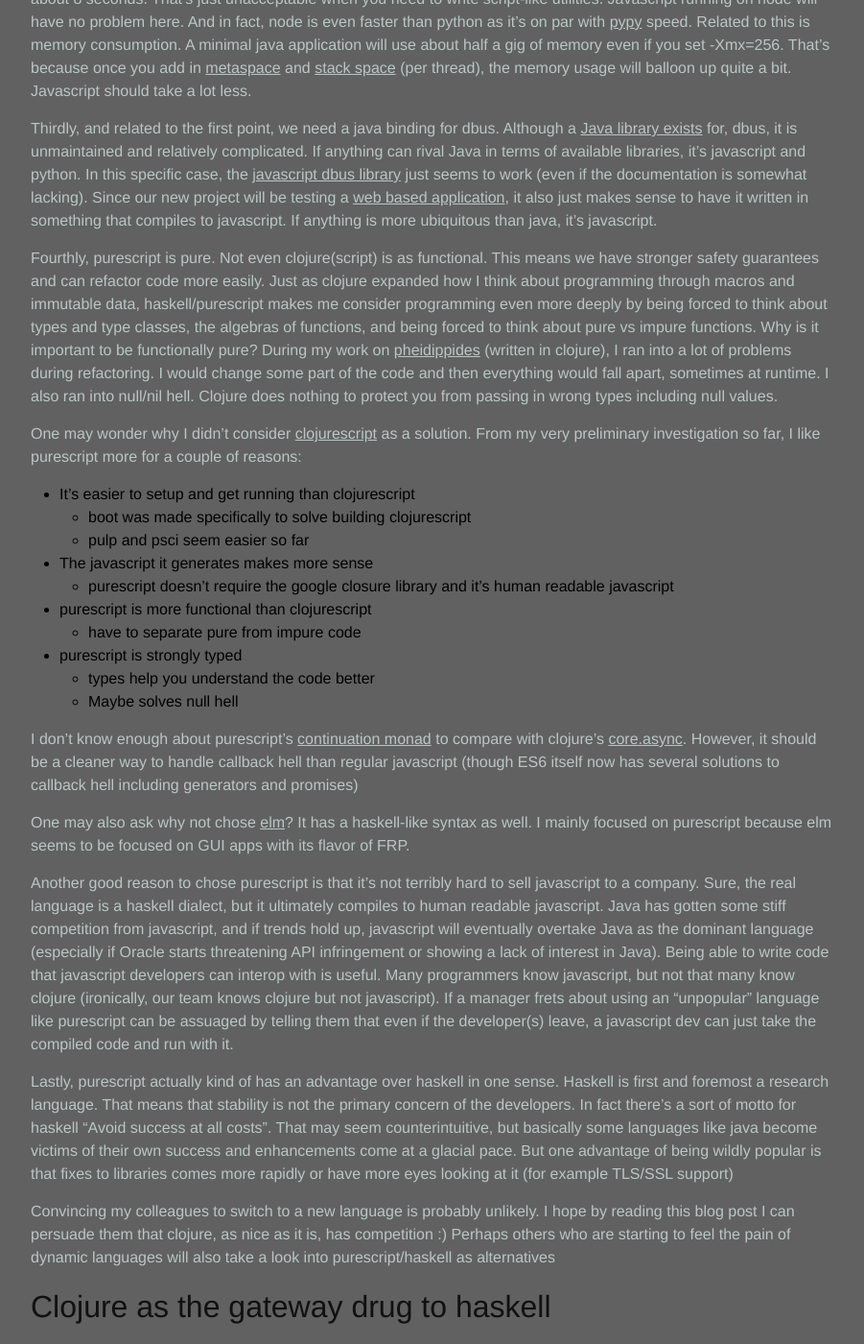
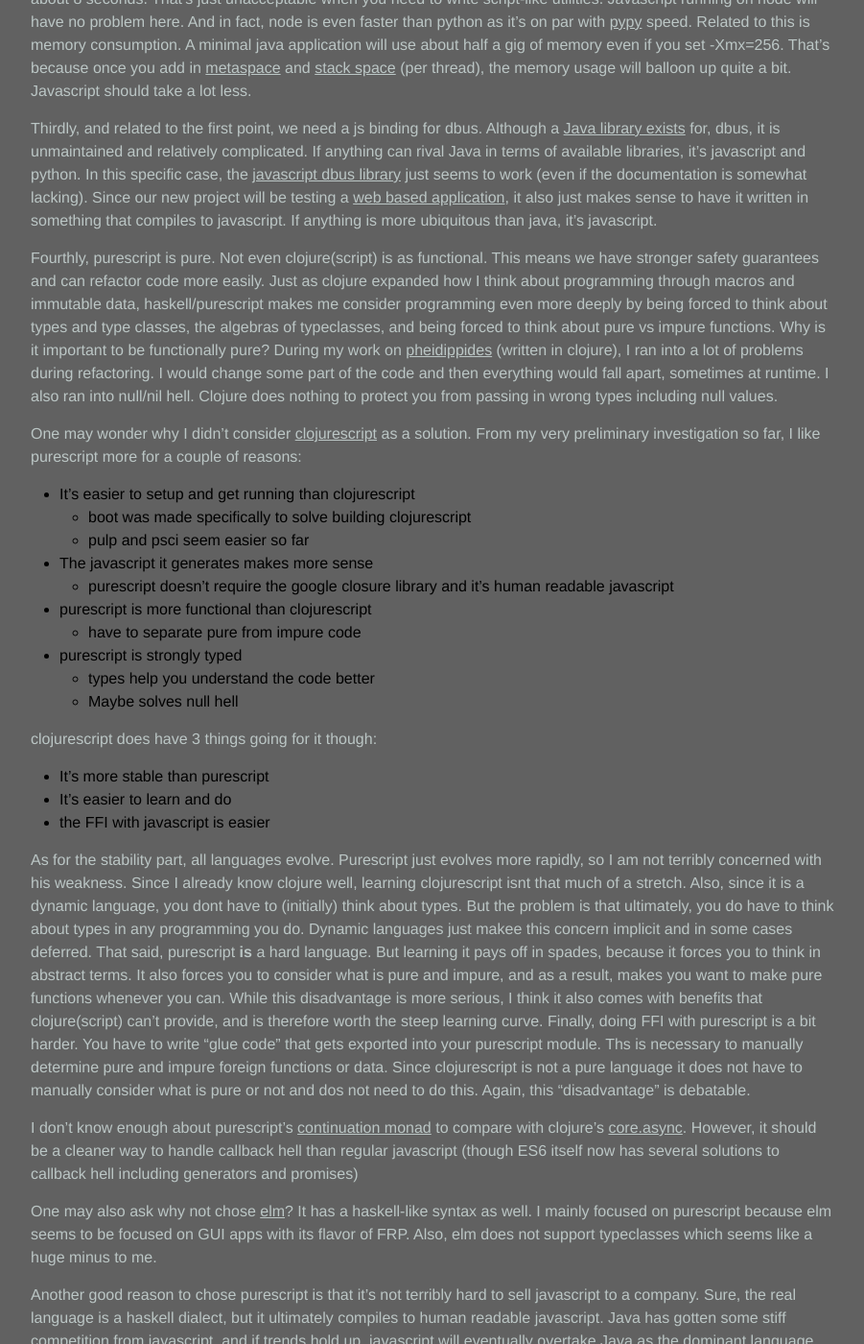
Before and after one commit to rarebreed/rarebreed.github.io, a Jekyll site: the page built from _posts/2016-05-14-getting-started-with-purescript.md, in a window 1280 px wide and 1400 px high, scrolled down 822 px. Shown: the whole window at 96% size, without its empty margins (188-1089 px from the left). Built offline with Jekyll 4.4.1, drawn with Linux system fonts in a browser that asks for light colours; some of the changed text lies outside the part shown.

Commit message:
latest updates

```diff
--- a/_posts/2016-05-14-getting-started-with-purescript.md
+++ b/_posts/2016-05-14-getting-started-with-purescript.md
@@ -37,7 +37,7 @@
 will use about half a gig of memory even if you set -Xmx=256.  That's because once you add in [metaspace][-metaspace]
 and [stack space][-ss] (per thread), the memory usage will balloon up quite a bit.  Javascript should take a lot less.
 
-Thirdly, and related to the first point, we need a java binding for dbus.  Although a [Java library exists][-jdbus] for,
+Thirdly, and related to the first point, we need a js binding for dbus.  Although a [Java library exists][-jdbus] for,
 dbus, it is unmaintained and relatively complicated.  If anything can rival Java in terms of available libraries, it's
 javascript and python.  In this specific case, the [javascript dbus library][-dbus-native] just seems to work (even if
 the documentation is somewhat lacking). Since our new project will be testing a [web based application][-cockpit], it
@@ -47,8 +47,8 @@
 Fourthly, purescript is pure.  Not even clojure(script) is as functional.  This means we have stronger safety guarantees
 and can refactor code more easily.  Just as clojure expanded how I think about programming through macros and immutable
 data, haskell/purescript makes me consider programming even more deeply by being forced to think about types and type
-classes, the algebras of functions, and being forced to think about pure vs impure functions.  Why is it important to be
-functionally pure?  During my work on [pheidippides][-phei] (written in clojure), I ran into a lot of problems during
+classes, the algebras of typeclasses, and being forced to think about pure vs impure functions.  Why is it important to
+be functionally pure?  During my work on [pheidippides][-phei] (written in clojure), I ran into a lot of problems during
 refactoring.  I would change some part of the code and then everything would fall apart, sometimes at runtime. I also
 ran into null/nil hell.  Clojure does nothing to protect you from passing in wrong types including null values.
 
@@ -66,12 +66,32 @@
   - types help you understand the code better
   - Maybe solves null hell
 
+clojurescript does have 3 things going for it though:
+
+- It's more stable than purescript
+- It's easier to learn and do
+- the FFI with javascript is easier
+
+As for the stability part, all languages evolve.  Purescript just evolves more rapidly, so I am not terribly concerned
+with his weakness.  Since I already know clojure well, learning clojurescript isnt that much of a stretch.  Also, since
+it is a dynamic language, you dont have to (initially) think about types.  But the problem is that ultimately, you do
+have to think about types in any programming you do.  Dynamic languages just makee this concern implicit and in some
+cases deferred.  That said, purescript **is** a hard language.  But learning it pays off in spades, because it forces
+you to think in abstract terms.  It also forces you to consider what is pure and impure, and as a result, makes you
+want to make pure functions whenever you can.  While this disadvantage is more serious, I think it also comes with
+benefits that clojure(script) can't provide, and is therefore worth the steep learning curve.  Finally, doing FFI with
+purescript is a bit harder.  You have to write "glue code" that gets exported into your purescript module.  Ths is
+necessary to manually determine pure and impure foreign functions or data.  Since clojurescript is not a pure language
+it does not have to manually consider what is pure or not and dos not need to do this.  Again, this "disadvantage" is
+debatable.
+
 I don't know enough about purescript's [continuation monad][-cont-monad] to compare with clojure's [core.async][-async].
 However, it should be a cleaner way to handle callback hell than regular javascript (though ES6 itself now has several
 solutions to callback hell including generators and promises)
 
 One may also ask why not chose [elm][-elm]?  It has a haskell-like syntax as well.  I mainly focused on purescript
-because elm seems to be focused on GUI apps with its flavor of FRP.
+because elm seems to be focused on GUI apps with its flavor of FRP.  Also, elm does not support typeclasses which seems
+like a huge minus to me.
 
 Another good reason to chose purescript is that it's not terribly hard to sell javascript to a company.  Sure, the real
 language is a haskell dialect, but it ultimately compiles to human readable javascript.  Java has gotten some stiff
```
Also changed, not shown: other parts of _posts/2016-05-14-getting-started-with-purescript.md (+2 -2 lines), _drafts/2016-05-30-notes-on-monads.md (+28 -4 lines), _drafts/2016-08-05-tools-of-the-trade.md (+16 -10 lines), _posts/2016-12-11-pure-vs-impure.md (+34 -4 lines).
